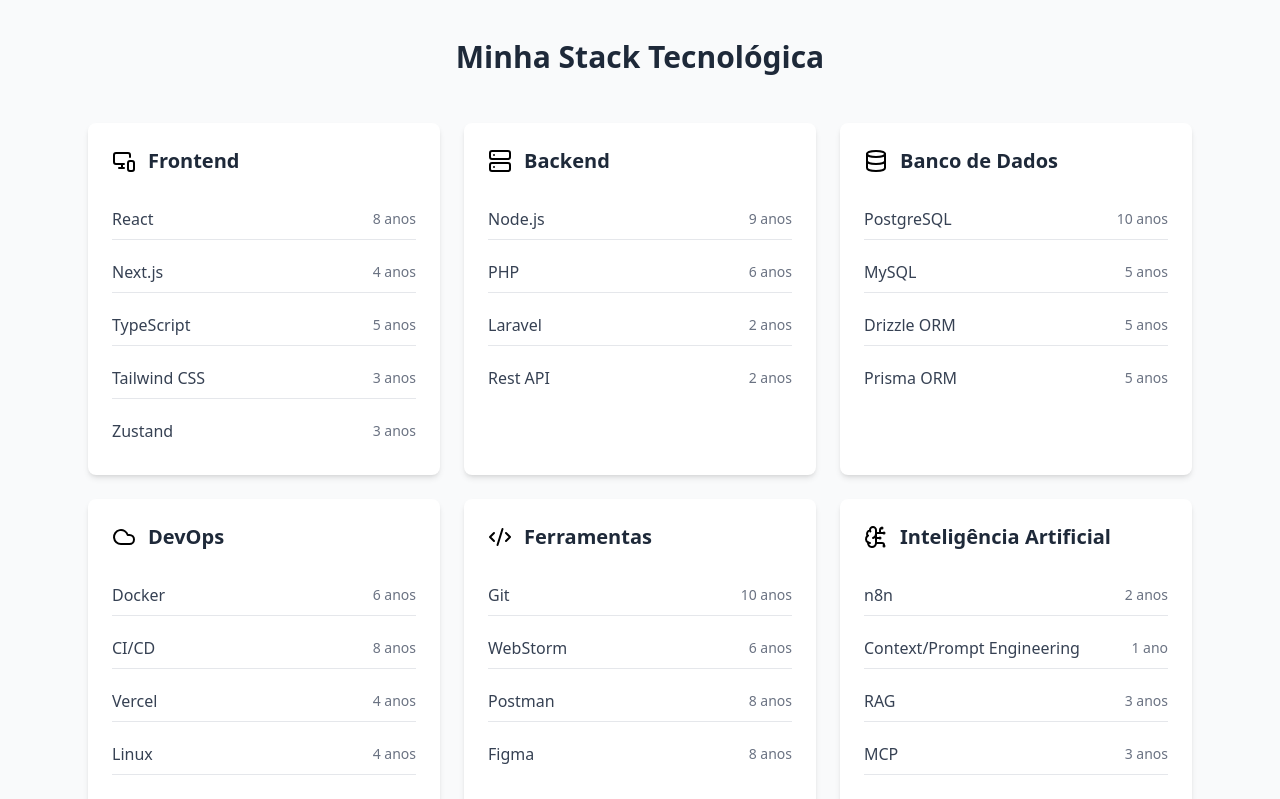
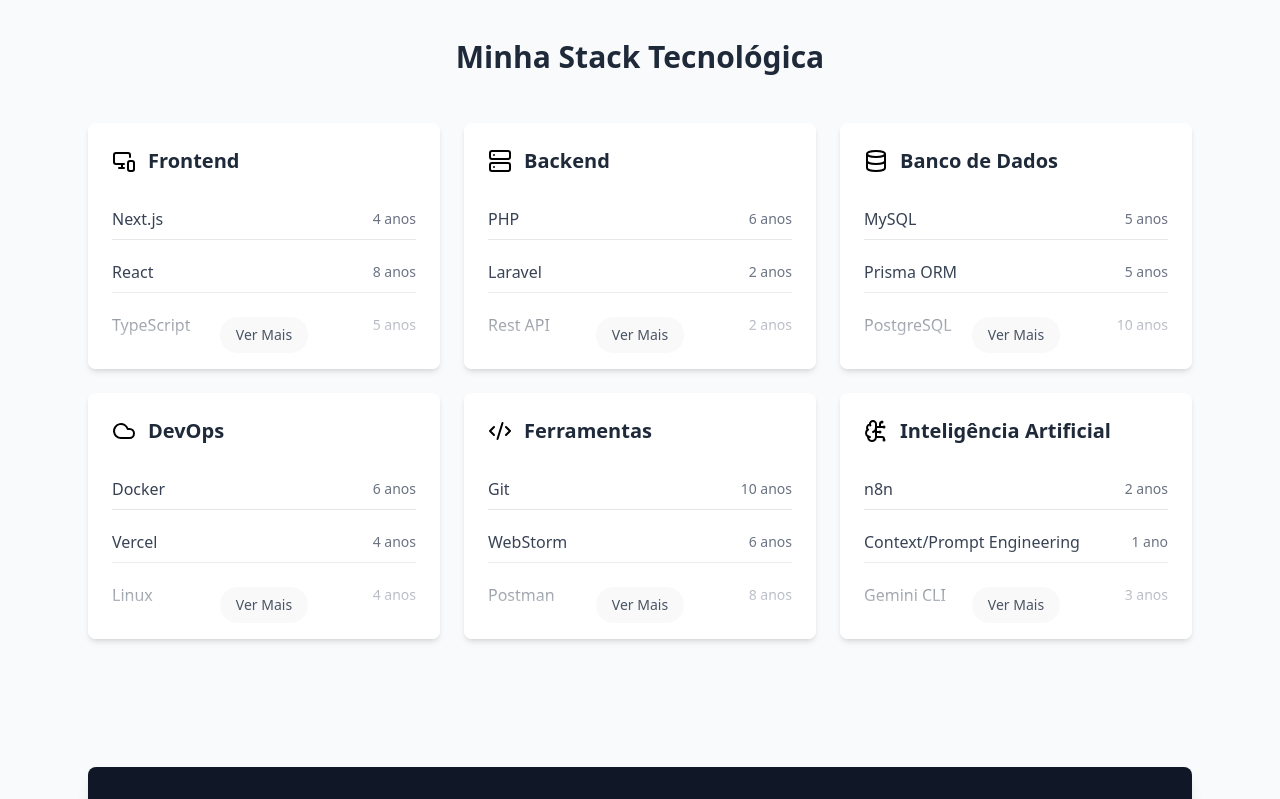
Before and after one commit to vdurvalino/professional-profile-page, a Next.js app: page /about in a window 1280 px wide. Shown: the part 540-1339 px from the top of the page. Built offline with nearby package versions, Linux system fonts and the light colour scheme.

Commit message:
feat: add 'show more/show less' functionality to DetailedStack component

```diff
--- a/src/app/about/(components)/DetailedStack.tsx
+++ b/src/app/about/(components)/DetailedStack.tsx
@@ -1,35 +1,39 @@
+'use client';
+
 import { BrainCircuit, Cloud, Database, Server, MonitorSmartphone, Code2 } from 'lucide-react';
+import { useState } from 'react';
 
 const stack = {
   frontend: {
     title: 'Frontend',
     icon: <MonitorSmartphone />,
     items: [
+      { name: 'Next.js', experience: '4 anos' },
       { name: 'React', experience: '8 anos' },
-      { name: 'Next.js', experience: '4 anos' },
       { name: 'TypeScript', experience: '5 anos' },
       { name: 'Tailwind CSS', experience: '3 anos' },
       { name: 'Zustand', experience: '3 anos' },
+      { name: 'ChakraUI', experience: '3 anos' },
     ],
   },
   backend: {
     title: 'Backend',
     icon: <Server className="w-6 h-6" />,
     items: [
-      { name: 'Node.js', experience: '9 anos' },
       { name: 'PHP', experience: '6 anos' },
       { name: 'Laravel', experience: '2 anos' },
       { name: 'Rest API', experience: '2 anos' },
+      { name: 'Node.js', experience: '9 anos' },
     ],
   },
   database: {
     title: 'Banco de Dados',
     icon: <Database className="w-6 h-6" />,
     items: [
+      { name: 'MySQL', experience: '5 anos' },
+      { name: 'Prisma ORM', experience: '5 anos' },
       { name: 'PostgreSQL', experience: '10 anos' },
-      { name: 'MySQL', experience: '5 anos' },
       { name: 'Drizzle ORM', experience: '5 anos' },
-      { name: 'Prisma ORM', experience: '5 anos' },
     ],
   },
   devops: {
@@ -37,9 +41,9 @@
     icon: <Cloud className="w-6 h-6" />,
     items: [
       { name: 'Docker', experience: '6 anos' },
-      { name: 'CI/CD', experience: '8 anos' },
       { name: 'Vercel', experience: '4 anos' },
       { name: 'Linux', experience: '4 anos' },
+      { name: 'CI/CD', experience: '8 anos' },
       { name: 'VPS', experience: '4 anos' },
     ],
   },
@@ -59,25 +63,34 @@
     items: [
       { name: 'n8n', experience: '2 anos' },
       { name: 'Context/Prompt Engineering', experience: '1 ano' },
+      { name: 'Gemini CLI', experience: '3 anos' },
       { name: 'RAG', experience: '3 anos' },
       { name: 'MCP', experience: '3 anos' },
-      { name: 'Gemini CLI', experience: '3 anos' },
     ],
   },
 };
 
 export const DetailedStack = () => {
+  const [expanded, setExpanded] = useState<Record<string, boolean>>({});
+
+  const toggleExpanded = (key: string) => {
+    setExpanded(prev => ({ ...prev, [key]: !prev[key] }));
+  };
+
   return (
       <section id={"stack"} className="pb-16 pt-32">
         <h2 className="text-3xl font-bold text-center text-gray-800 dark:text-white mb-12">
           Minha Stack Tecnológica
         </h2>
 
-        <div className="grid grid-cols-1 md:grid-cols-2 lg:grid-cols-3 gap-6">
-          {Object.entries(stack).map(([key, category]) => (
+        <div className="grid grid-cols-1 md:grid-cols-2 lg:grid-cols-3 gap-6 items-start">
+          {Object.entries(stack).map(([key, category]) => {
+            const itemsToShow = expanded[key] ? category.items : category.items.slice(0, 3);
+
+            return (
                 <div
                     key={key}
-                  className="bg-white dark:bg-gray-800 p-6 rounded-lg shadow-md hover:shadow-xl transition-shadow duration-300"
+                    className="relative bg-white dark:bg-gray-800 p-6 rounded-lg shadow-md hover:shadow-xl transition-shadow duration-300 overflow-hidden"
                 >
                   <div className="flex items-center mb-6">
                     <div className="text-primary mr-3">
@@ -89,24 +102,50 @@
                   </div>
 
                   <ul className="space-y-3">
-                  {category.items.map((item, index) => (
+                    {itemsToShow.map((item, index) => (
                         <li
-                          key={item.name}
+                            key={JSON.stringify(item)}
                             className={`flex justify-between items-center py-2 ${
-                              index !== category.items.length - 1 ? 'border-b border-gray-200 dark:border-gray-700' : ''
+                                index !== itemsToShow.length - 1 ? 'border-b border-gray-200 dark:border-gray-700' : ''
                             }`}
                         >
                           <span className="text-gray-700 dark:text-gray-300">
-                    {item.name}
+                            {item?.name}
                           </span>
                           <span className="text-sm text-gray-500 dark:text-gray-400">
-                    {item.experience}
+                            {item?.experience}
                           </span>
                         </li>
                     ))}
                   </ul>
+
+                  {category.items.length > 3 && !expanded[key] && (
+                      <>
+                        <div className="absolute bottom-0 left-0 w-full h-24 bg-gradient-to-t from-white dark:from-gray-800 to-transparent pointer-events-none" />
+                        <div className="absolute bottom-4 left-1/2 -translate-x-1/2 w-full flex justify-center">
+                          <button
+                              onClick={() => toggleExpanded(key)}
+                              className="cursor-pointer bg-gray-100/50 dark:bg-gray-700/50 backdrop-blur-sm text-gray-600 dark:text-gray-300 px-4 py-2 rounded-full text-sm font-medium hover:bg-gray-200/70 dark:hover:bg-gray-600/70 transition-colors duration-300"
+                          >
+                            Ver Mais
+                          </button>
                         </div>
-          ))}
+                      </>
+                  )}
+
+                  {expanded[key] && category.items.length > 3 && (
+                    <div className="mt-6 text-center">
+                      <button
+                        onClick={() => toggleExpanded(key)}
+                        className="cursor-pointer bg-gray-100/50 dark:bg-gray-700/50 backdrop-blur-sm text-gray-600 dark:text-gray-300 px-4 py-2 rounded-full text-sm font-medium hover:bg-gray-200/70 dark:hover:bg-gray-600/70 transition-colors duration-300"
+                      >
+                        Ver Menos
+                      </button>
+                    </div>
+                  )}
+                </div>
+            )
+          })}
         </div>
       </section>
   );
```
Lines whose indentation alone changed are shown as unchanged.
